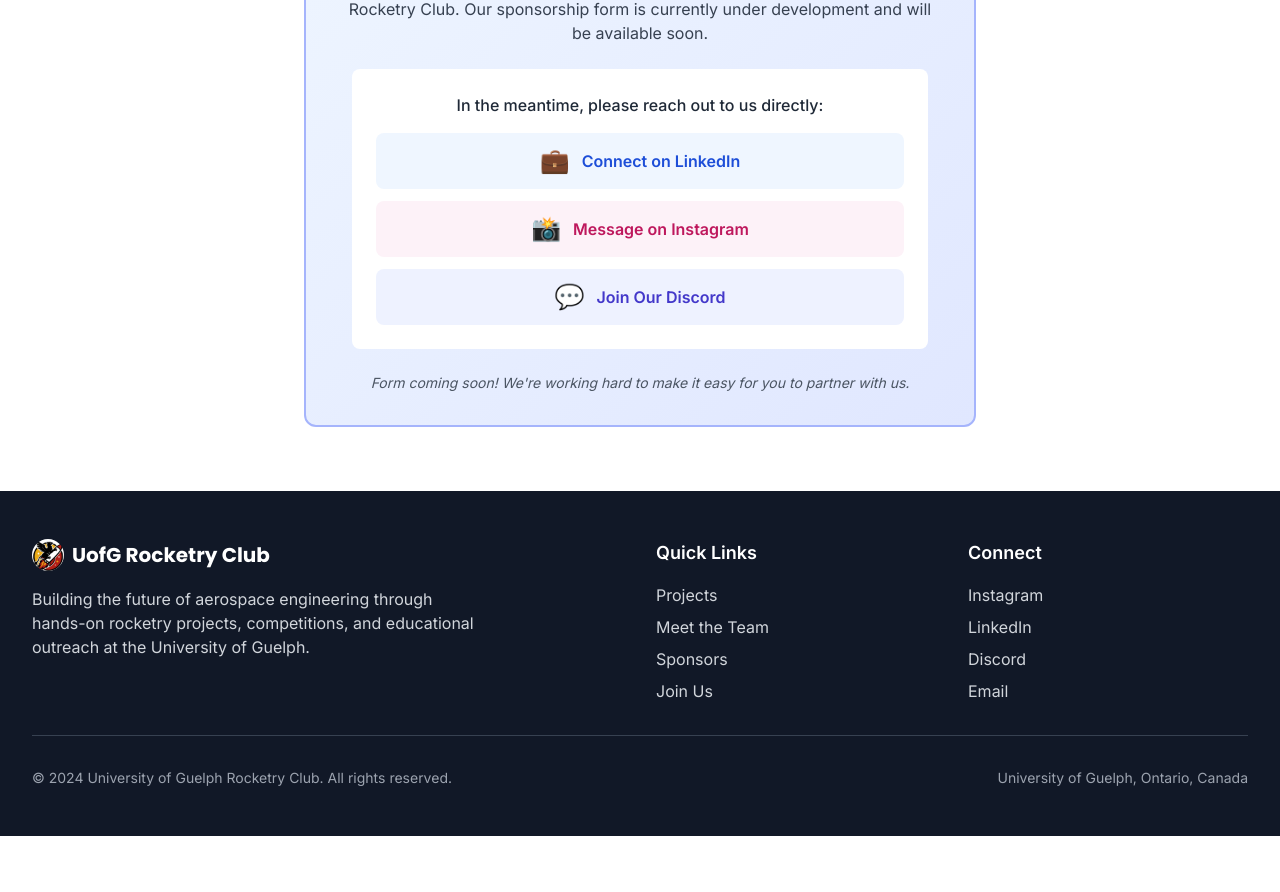
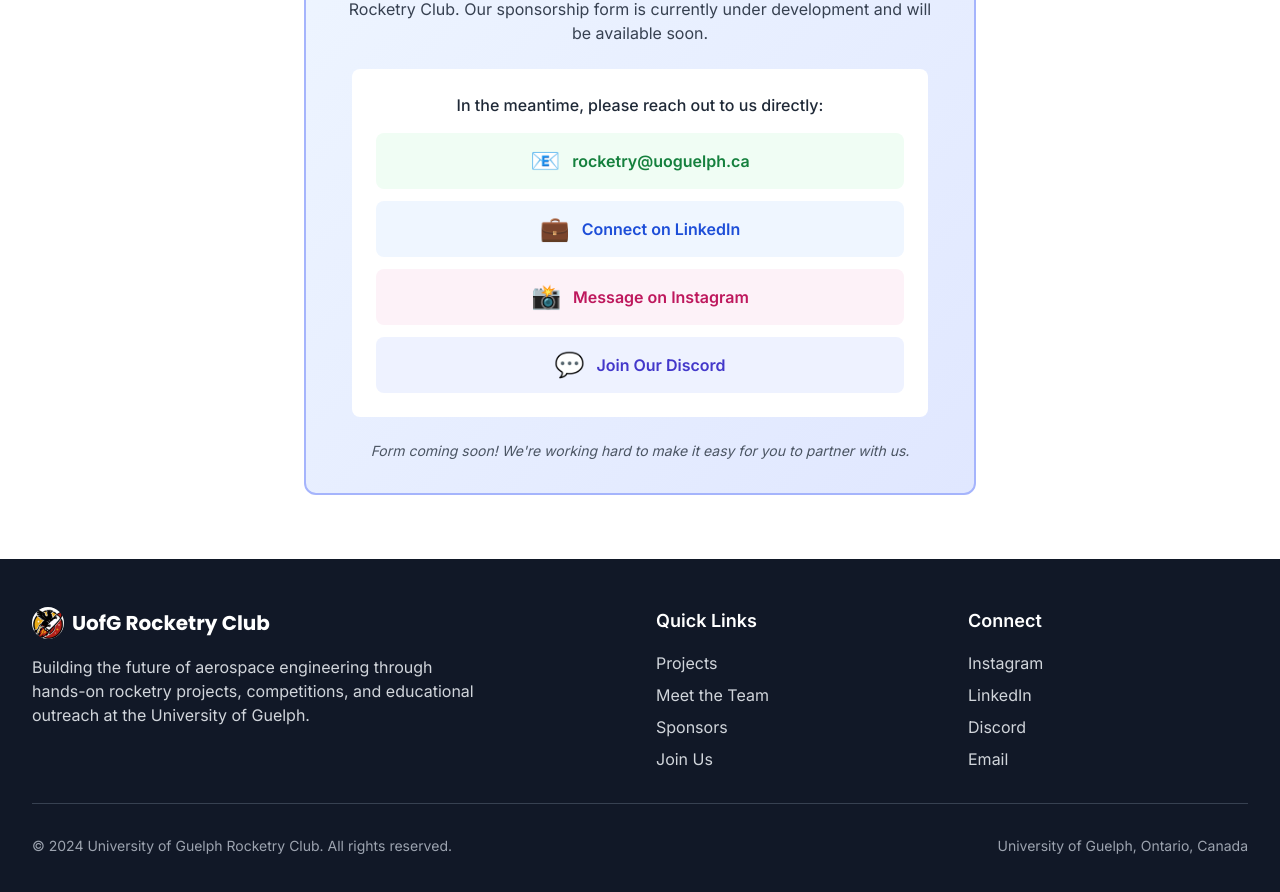
Before and after one commit to University-of-Guelph-Rocketry-Club/TEAM-WEBSITE, a React (Vite) app in the folder frontend/: page /sponsors in a window 1280 px wide. Shown: the part 2213-3105 px from the top of the page. Before the commit the page ends 3049 px from the top, so only its background shows below. Built offline with nearby package versions, Linux system fonts and the light colour scheme; no server answers; the HTML template or start-up script is replaced by a standard one.

Commit message:
Add rocketry@uoguelph.ca email to sponsors and maintenance pages

```diff
--- a/frontend/src/components/MaintenanceMode.jsx
+++ b/frontend/src/components/MaintenanceMode.jsx
@@ -43,7 +43,16 @@ const MaintenanceMode = () => {
           <p className="text-gray-600 mb-4">
             Need immediate assistance?
           </p>
-          <div className="flex flex-col sm:flex-row gap-4 justify-center">
+          <div className="flex flex-col sm:flex-row gap-4 justify-center mb-4">
+            <a
+              href="mailto:rocketry@uoguelph.ca"
+              className="inline-flex items-center justify-center px-6 py-3 bg-green-600 text-white rounded-lg hover:bg-green-700 transition-colors"
+            >
+              <svg className="w-5 h-5 mr-2" fill="none" stroke="currentColor" viewBox="0 0 24 24">
+                <path strokeLinecap="round" strokeLinejoin="round" strokeWidth={2} d="M3 8l7.89 5.26a2 2 0 002.22 0L21 8M5 19h14a2 2 0 002-2V7a2 2 0 00-2-2H5a2 2 0 00-2 2v10a2 2 0 002 2z" />
+              </svg>
+              Email Us
+            </a>
             <a
               href="https://discord.gg/hZjQxvue"
               target="_blank"
@@ -55,6 +64,8 @@ const MaintenanceMode = () => {
               </svg>
               Join Discord
             </a>
+          </div>
+          <div className="flex flex-col sm:flex-row gap-4 justify-center">
             <a
               href="https://www.instagram.com/uofgrocketry/"
               target="_blank"
--- a/frontend/src/components/SponsorContactForm.jsx
+++ b/frontend/src/components/SponsorContactForm.jsx
@@ -15,6 +15,14 @@ const SponsorContactForm = () => {
         <div className="bg-white rounded-lg p-6 mb-6 max-w-xl mx-auto">
           <p className="text-gray-800 font-medium mb-4">In the meantime, please reach out to us directly:</p>
           <div className="space-y-3">
+            <a
+              href="mailto:rocketry@uoguelph.ca"
+              className="flex items-center justify-center space-x-3 p-3 bg-green-50 rounded-lg hover:bg-green-100 transition-colors"
+            >
+              <span className="text-2xl">📧</span>
+              <span className="font-semibold text-green-700">rocketry@uoguelph.ca</span>
+            </a>
+
             <a
               href="https://www.linkedin.com/company/uofg-rocketry-club/posts/"
               target="_blank"
```
